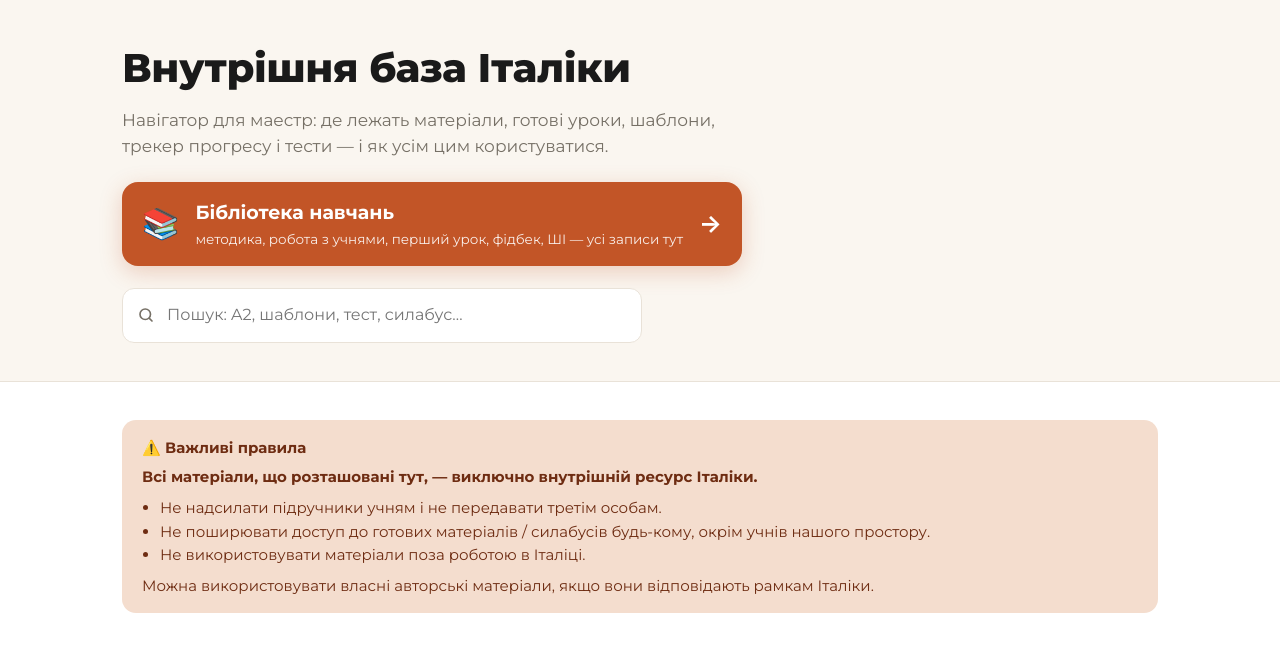
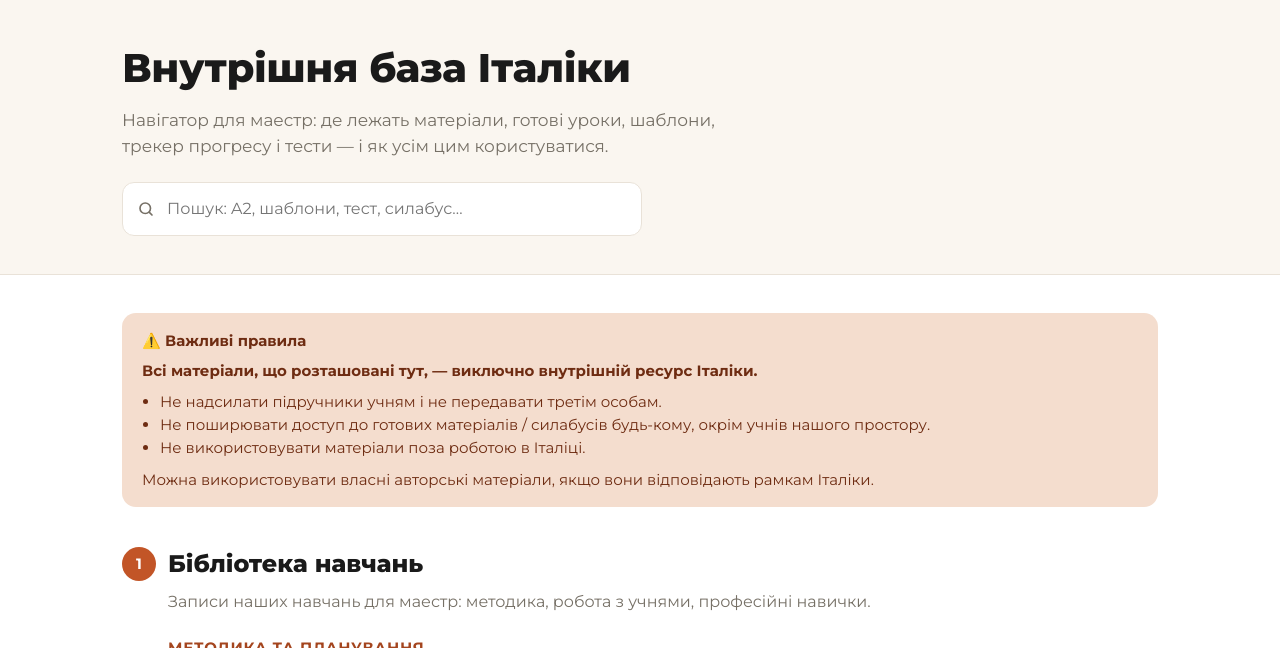
Before and after one commit to 2sstacie5-wq/italica-test-platform, a website: page baza/index.html in a window 1280 px wide. Shown: the part 74-722 px from the top of the page. Drawn offline with Linux system fonts and the light colour scheme.

Commit message:
Baza: remove hero library button
Co-Authored-By: Claude Opus 5.5 <noreply@anthropic.com>
Claude-Session: https://claude.ai/code/session_01L7pWTybxsTGFuEy3rxhFRN

```diff
--- a/baza/index.html
+++ b/baza/index.html
@@ -115,7 +115,6 @@ footer{max-width:1080px;margin:0 auto;padding:0 22px 40px;color:var(--muted);fon
 <div class="hero"><div class="hero-in">
   <h1>Внутрішня база Італіки</h1>
   <p>Навігатор для маестр: де лежать матеріали, готові уроки, шаблони, трекер прогресу і тести — і як усім цим користуватися.</p>
-  <a href="#navchannya" class="lib-cta"><span class="lib-ico">📚</span><span><b>Бібліотека навчань</b><small>методика, робота з учнями, перший урок, фідбек, ШІ — усі записи тут</small></span><span class="lib-arr">→</span></a>
   <div class="search">
     <svg width="18" height="18" viewBox="0 0 24 24" fill="none" stroke="currentColor" stroke-width="2.2" stroke-linecap="round"><circle cx="11" cy="11" r="7"/><path d="m20 20-3.5-3.5"/></svg>
     <input id="q" type="search" placeholder="Пошук: A2, шаблони, тест, силабус…" autocomplete="off" />
```
